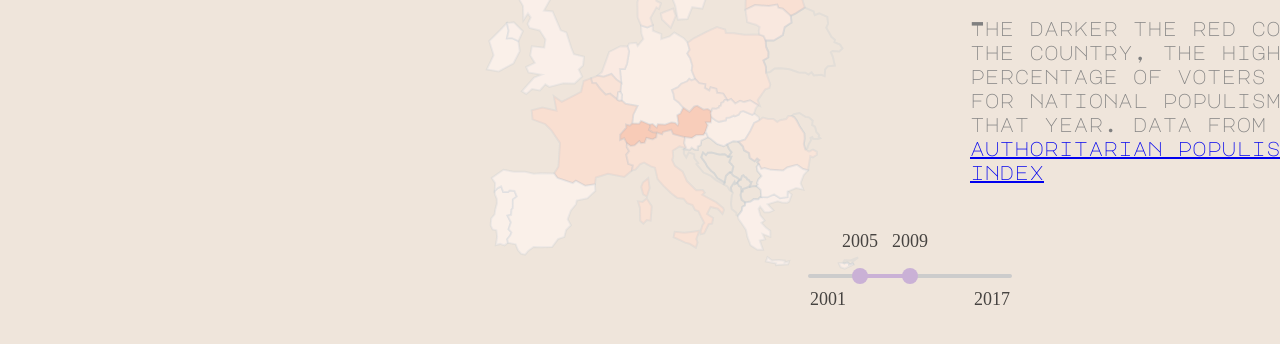
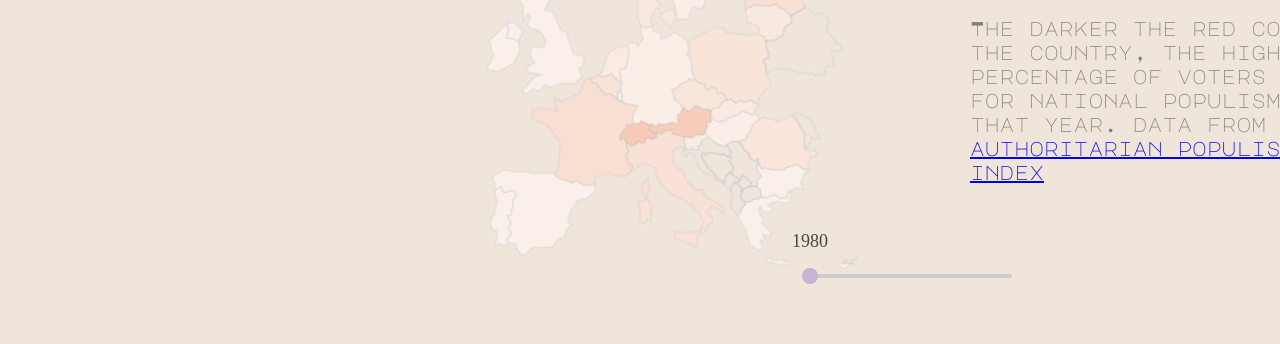
Before and after one commit to eadehemingway/national-populism, a Gatsby site: page / in a window 1280 px wide. Shown: the part 434-778 px from the top of the page. Built offline with nearby package versions, Linux system fonts and the light colour scheme; Gatsby itself is replaced by a stand-in of ours.

Commit message:
get slider tohave correct dates

```diff
--- a/src/components/MapNationalPopulism.js
+++ b/src/components/MapNationalPopulism.js
@@ -140,7 +140,7 @@ export default function NationalPopulism() {
             Timbro authoritarian populism index
           </a>{" "}
         </Description>
-        <Slider />
+        <Slider year={index + 1980} />
       </InfoBox>
       <SvgStyled />
     </MapWrapper>
--- a/src/components/Slider.js
+++ b/src/components/Slider.js
@@ -2,52 +2,46 @@ import React, { useEffect, useState } from "react"
 import * as d3 from "d3"
 import moment from "moment"
 
-export default function Slider() {
-  const minDate = new Date("2001-01-01")
-
-  const maxDate = new Date("2017-12-31")
-
+export default function Slider({ year }) {
   const step = 1
   const speed = 250
   const dateFormat = "YYYY"
-  const minYearInRange = moment(minDate).format(dateFormat)
+  const minYearInRange = 1980
+  const maxYearInRange = 2019
 
-  const maxYearInRange = moment(maxDate).format(dateFormat)
-
-  const [minYear, setMinYear] = useState(2005)
-  const [maxYear, setMaxYear] = useState(2009)
+  const [maxYear, setMaxYear] = useState(year)
 
   useEffect(() => {
     initialDrawing()
   }, [])
+  useEffect(() => {
+    moveHandle()
+  }, [year])
 
+  function moveHandle() {
+    d3.selectAll(".inner-track").attr("x2", xScale(year))
+    d3.selectAll(".max-handle").attr("cx", xScale(year))
+  }
   function initialDrawing() {
     const svg = d3.select("svg")
     const sliderGroup = svg.append("g").attr("class", "slider-group")
     sliderGroup.append("line").attr("class", "outer-track")
     sliderGroup.append("line").attr("class", "inner-track")
-    sliderGroup.append("circle").attr("class", "min-handle")
     sliderGroup.append("circle").attr("class", "max-handle")
-    sliderGroup.append("text").attr("class", "min-text")
-    sliderGroup.append("text").attr("class", "max-text")
-    sliderGroup.append("text").attr("class", "selected-min-text")
     sliderGroup.append("text").attr("class", "selected-max-text")
   }
 
+  const xScale = d3
+    .scaleLinear()
+    .domain([minYearInRange, maxYearInRange])
+    .range([0, 200])
+    .clamp(true)
+
   useEffect(() => {
     const rangeValues = d3.range(minYearInRange, maxYearInRange + step, step)
-    const isDesktop = false
 
-    const margin = isDesktop ? 50 : 30
-    const sliderWidth = 200
     const grey = "#CCCCCC"
     const purple = "#CAB1D6"
-
-    const xScale = d3
-      .scaleLinear()
-      .domain([minYearInRange, maxYearInRange])
-      .range([0, sliderWidth])
-      .clamp(true)
 
     const svg = d3.select("svg")
 
@@ -56,18 +50,18 @@ export default function Slider() {
       .attr("transform", `translate(800,600)`)
 
     const lineStrokeWidth = 4
-    function drawLine(className, x1, x2, color) {
+    function drawLine(className, x2, color) {
       sliderGroup
         .selectAll(className)
-        .attr("x1", xScale(x1))
+        .attr("x1", xScale(minYearInRange))
         .attr("x2", xScale(x2))
         .attr("stroke", color)
         .attr("stroke-linecap", "round")
         .attr("stroke-width", lineStrokeWidth)
     }
 
-    drawLine(".outer-track", minYearInRange, maxYearInRange, grey)
-    drawLine(".inner-track", minYear, maxYear, purple)
+    drawLine(".outer-track", maxYearInRange, grey)
+    drawLine(".inner-track", maxYear, purple)
 
     const drag = d3.drag().on("drag", function () {
       dragHandle(d3.select(this))
@@ -84,7 +78,6 @@ export default function Slider() {
         .call(s => drag(s))
     }
 
-    drawHandle("min", minYear)
     drawHandle("max", maxYear)
 
     const fontSize = 18
@@ -102,15 +95,6 @@ export default function Slider() {
         .attr("font-size", fontSize)
     }
 
-    drawText(".min-text", 0, lineHeight, "start", minYearInRange)
-    drawText(".max-text", sliderWidth, lineHeight, "end", maxYearInRange)
-    drawText(
-      ".selected-min-text",
-      xScale(minYear),
-      -lineHeight,
-      "middle",
-      minYear
-    )
     drawText(
       ".selected-max-text",
       xScale(maxYear),
@@ -151,26 +135,10 @@ export default function Slider() {
         interpolateX(innerTrack, x)
       }
 
-      if (minOrMax === "min" && newDateVal < maxYear) {
-        setMinYear(newDateVal)
-        updateVisual("x1")
-      }
-
-      if (minOrMax === "max" && newDateVal > minYear) {
-        setMaxYear(newDateVal)
-        updateVisual("x2")
-      }
+      setMaxYear(newDateVal)
+      updateVisual("x2")
     }
-  }, [
-    maxDate,
-    maxYear,
-    maxYearInRange,
-    minDate,
-    minYear,
-    minYearInRange,
-    speed,
-    step,
-  ])
+  }, [maxYear, maxYearInRange, minYearInRange, speed, step, xScale])
 
   return null
 }
```
